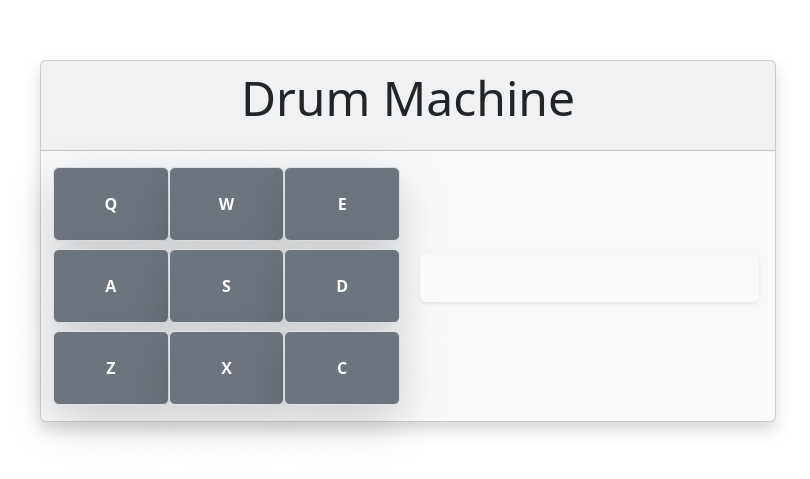
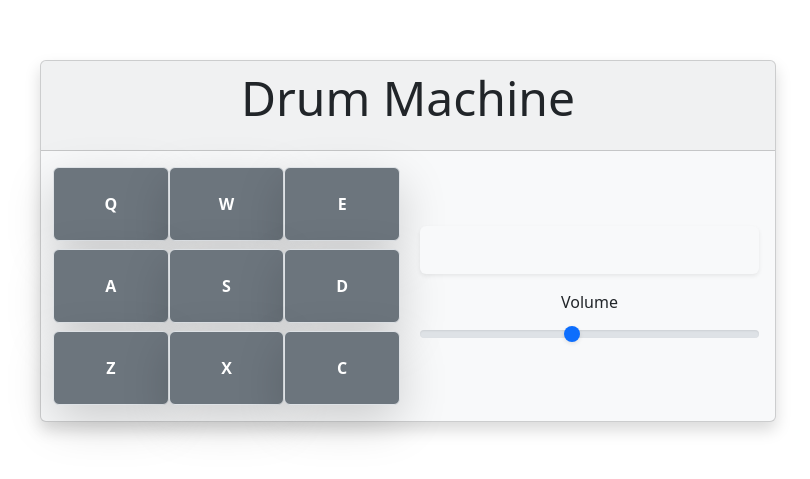
Before and after one commit to foogho/drum-machine, a React (Create React App) app: page / in a window 1280 px wide. Shown: the part 159-638 px from the top of the page, without its empty margins (232-1042 px from the left). Built offline with nearby package versions, Linux system fonts and the light colour scheme.

Commit message:
implement volume slider

```diff
--- a/src/App.scss
+++ b/src/App.scss
@@ -22,3 +22,4 @@ $enable-shadows: true;
 @import './node_modules/bootstrap/scss/utilities/api';
 @import './node_modules/bootstrap/scss/card';
 @import './node_modules/bootstrap/scss/buttons';
+@import './node_modules/bootstrap/scss/forms'
--- a/src/components/drum-machine.js
+++ b/src/components/drum-machine.js
@@ -75,6 +75,7 @@ export default class DrumMachine extends React.Component {
     this.state = {
       drumPads: DRUM_MACHINE_PADS,
       currentSong: '',
+      volume: '0.5',
     };
     this.updateCurrentSong = this.updateCurrentSong.bind(this);
   }
@@ -92,12 +93,30 @@ export default class DrumMachine extends React.Component {
                 padKey={pad.key}
                 song={pad.song}
                 onPlay={this.updateCurrentSong}
+                volume={this.state.volume}
               />
             ))}
           </div>
         </div>
         <div className="col-sm-6 text-center align-self-center">
-          <Display text={this.state.currentSong} />
+          <div className="d-flex flex-column">
+            <Display text={this.state.currentSong} />
+            <label htmlFor="volume" className="form-label">
+              Volume
+            </label>
+            <input
+              type="range"
+              className="form-range"
+              min="0.1"
+              max="1"
+              step="0.1"
+              id="volume"
+              value={this.state.volume}
+              onChange={({ target: { value } }) => {
+                this.setState({ volume: value });
+              }}
+            ></input>
+          </div>
         </div>
       </div>
     );
--- a/src/components/drum-pad.js
+++ b/src/components/drum-pad.js
@@ -28,6 +28,7 @@ export default class DrumPad extends React.Component {
     this.setState({ isPlaying: true });
     this.props.onPlay(this.props.song.name);
     const audioEl = this.state.audioEl;
+    audioEl.volume = this.props.volume;
     if (!audioEl.ended) {
       audioEl.pause();
       audioEl.currentTime = 0;
```
Also changed, not shown: 1 other file (tests, documents, lock files or other folders).
